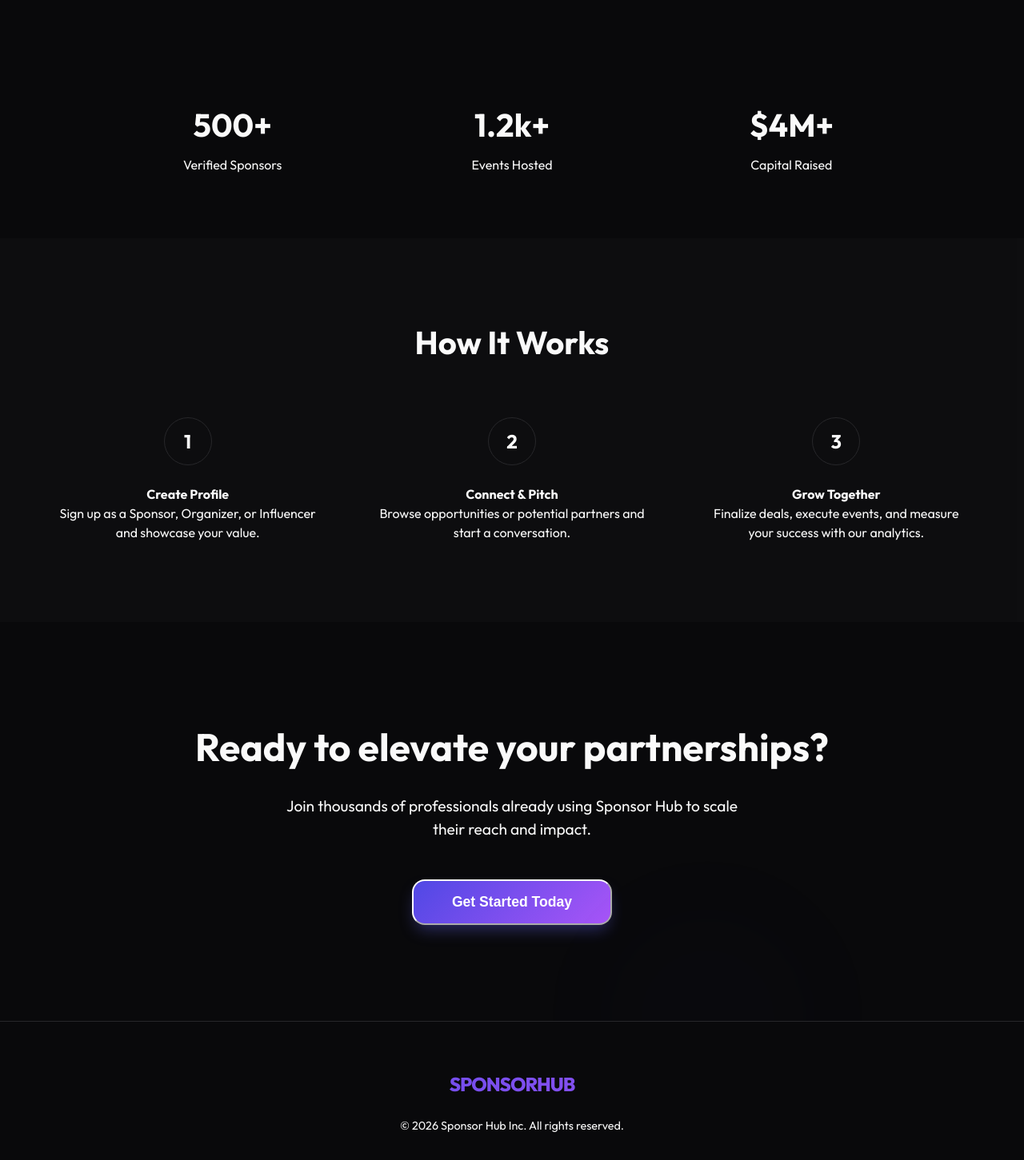
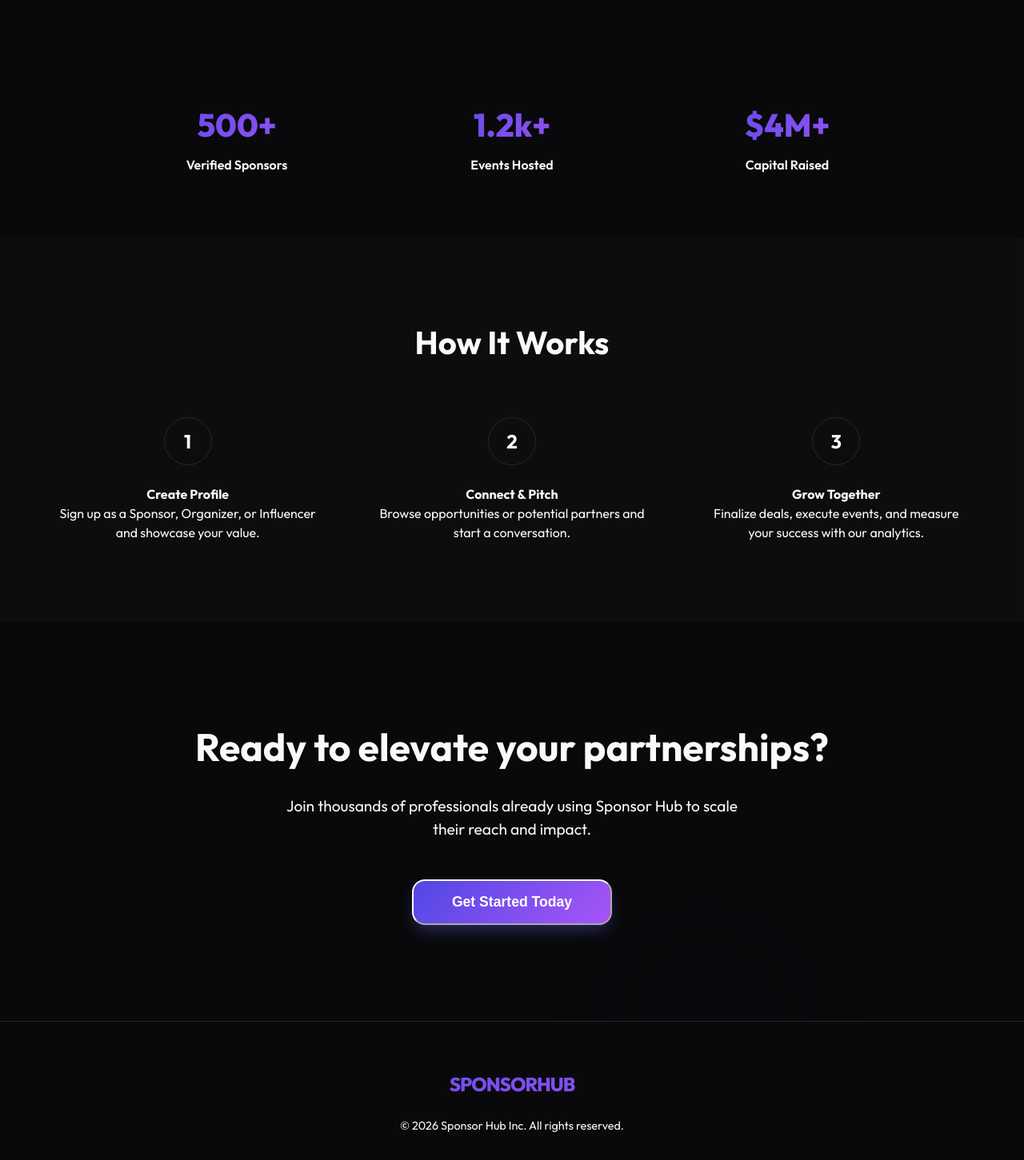
Before and after one commit to Anilchaudhary2810/Sponsorship-Hub, a React (Vite) app in the folder frontend/: page / in a window 1280 px wide. Shown: the part 1330-2781 px from the top of the page at 80% size. Built offline with nearby package versions, Linux system fonts and the light colour scheme; no server answers.

Commit message:
UI update

```diff
--- a/frontend/src/pages/LandingPage.css
+++ b/frontend/src/pages/LandingPage.css
@@ -39,10 +39,48 @@
   font-weight: 500;
   color: var(--text-muted);
   transition: var(--transition);
+  text-decoration: none;
 }
 
 .nav-link:hover {
   color: var(--foreground);
+}
+
+.nav-link-btn {
+  background: none;
+  border: none;
+  font-weight: 500;
+  color: var(--text-muted);
+  transition: var(--transition);
+  cursor: pointer;
+  padding: 0;
+  font-size: 0.9rem;
+}
+
+.nav-link-btn:hover {
+  color: var(--foreground);
+}
+
+.mobile-menu-toggle {
+  display: none;
+  background: none;
+  border: none;
+  color: var(--foreground);
+  font-size: 1.5rem;
+  cursor: pointer;
+}
+
+.mobile-sidebar {
+  position: absolute;
+  top: 100%;
+  left: 0;
+  width: 100%;
+  display: flex;
+  flex-direction: column;
+  padding: 2rem;
+  gap: 1.5rem;
+  border-bottom: 1px solid var(--border);
+  z-index: 1000;
 }
 
 /* Hero Section */
@@ -89,7 +127,7 @@
 
 .hero-btns {
   display: flex;
-  gap: 1.5rem;
+  gap: 1rem;
   flex-wrap: wrap;
   justify-content: center;
 }
@@ -141,6 +179,30 @@
 }
 
 /* Features Section */
+.landing-stats-grid {
+  display: grid;
+  grid-template-columns: repeat(3, 1fr);
+  gap: 2rem;
+  max-width: 1000px;
+  margin: 0 auto;
+}
+
+.stat-value {
+  font-size: 2.5rem;
+  font-weight: 800;
+  margin-bottom: 0.5rem;
+  background: var(--brand-gradient);
+  -webkit-background-clip: text;
+  background-clip: text;
+  -webkit-text-fill-color: transparent;
+}
+
+.stat-label {
+  color: var(--text-muted);
+  font-weight: 600;
+  font-size: 1rem;
+}
+
 .features-section {
   padding: 100px 5%;
   display: grid;
@@ -274,4 +336,31 @@
   .nav-links {
     display: none;
   }
+  .mobile-menu-toggle {
+    display: block;
+  }
+
+  .landing-stats-grid {
+    grid-template-columns: 1fr;
+    gap: 3rem;
+  }
+
+  .hero-title {
+    font-size: 2.8rem;
+  }
+
+  .hero-btns {
+    flex-direction: column;
+    width: 100%;
+    max-width: 300px;
+  }
+
+  .btn-primary, .btn-secondary {
+    width: 100%;
+    text-align: center;
+  }
 }
+
+.fade-in {
+  animation: fadeIn 0.3s ease-out;
+}
--- a/frontend/src/pages/LandingPage.jsx
+++ b/frontend/src/pages/LandingPage.jsx
@@ -10,6 +10,7 @@ const LandingPage = () => {
 
   const [stats, setStats] = React.useState({ sponsors: '500+', events: '1.2k+', capital: '$4M+' });
   const [showBto, setShowBto] = React.useState(false);
+  const [mobileMenuOpen, setMobileMenuOpen] = React.useState(false);
   const audioRef = React.useRef(null);
 
   React.useEffect(() => {
@@ -88,6 +89,8 @@ const LandingPage = () => {
 
       <nav className="landing-nav glass">
         <div className="nav-brand">SPONSORHUB</div>
+
+        {/* Desktop Links */}
         <div className="nav-links">
           <a href="#features" className="nav-link">Features</a>
           <a href="#about" className="nav-link">About</a>
@@ -95,6 +98,22 @@ const LandingPage = () => {
             Login
           </button>
         </div>
+
+        {/* Mobile Toggle */}
+        <button className="mobile-menu-toggle" onClick={() => setMobileMenuOpen(!mobileMenuOpen)}>
+          {mobileMenuOpen ? '✕' : '☰'}
+        </button>
+
+        {/* Mobile Sidebar */}
+        {mobileMenuOpen && (
+          <div className="mobile-sidebar glass fade-in">
+            <a href="#features" className="nav-link" onClick={() => setMobileMenuOpen(false)}>Features</a>
+            <a href="#about" className="nav-link" onClick={() => setMobileMenuOpen(false)}>About</a>
+            <button onClick={() => navigate('/login')} className="btn-primary" style={{ width: '100%', marginTop: '1rem' }}>
+              Login
+            </button>
+          </div>
+        )}
       </nav>
 
       <main>
@@ -142,19 +161,22 @@ const LandingPage = () => {
           ))}
         </section>
 
+        <section id="about" style={{ display: 'none' }}></section>
+
+
         <section id="stats" style={{ padding: '80px 5%', textAlign: 'center' }}>
-          <div style={{ display: 'grid', gridTemplateColumns: 'repeat(auto-fit, minmax(200px, 1fr))', gap: '3rem', maxWidth: '1000px', margin: '0 auto' }}>
-            <div>
-              <h2 style={{ fontSize: '2.5rem', marginBottom: '0.5rem' }}>{stats.sponsors}</h2>
-              <p style={{ color: 'var(--text-muted)' }}>Verified Sponsors</p>
+          <div className="landing-stats-grid">
+            <div className="stat-item">
+              <h2 className="stat-value">{stats.sponsors}</h2>
+              <p className="stat-label">Verified Sponsors</p>
             </div>
-            <div>
-              <h2 style={{ fontSize: '2.5rem', marginBottom: '0.5rem' }}>{stats.events}</h2>
-              <p style={{ color: 'var(--text-muted)' }}>Events Hosted</p>
+            <div className="stat-item">
+              <h2 className="stat-value">{stats.events}</h2>
+              <p className="stat-label">Events Hosted</p>
             </div>
-            <div>
-              <h2 style={{ fontSize: '2.5rem', marginBottom: '0.5rem' }}>{stats.capital}</h2>
-              <p style={{ color: 'var(--text-muted)' }}>Capital Raised</p>
+            <div className="stat-item">
+              <h2 className="stat-value">{stats.capital}</h2>
+              <p className="stat-label">Capital Raised</p>
             </div>
           </div>
         </section>
@@ -197,9 +219,9 @@ const LandingPage = () => {
           &copy; {new Date().getFullYear()} Sponsor Hub Inc. All rights reserved.
         </p>
         <div style={{ display: 'flex', gap: '2rem', justifyContent: 'center' }}>
-          <a href="#" className="nav-link">Privacy Policy</a>
-          <a href="#" className="nav-link">Terms of Service</a>
-          <a href="#" className="nav-link">Contact</a>
+          <button className="nav-link-btn" onClick={() => toast.success("Policy details coming soon!")}>Privacy Policy</button>
+          <button className="nav-link-btn" onClick={() => toast.success("Terms coming soon!")}>Terms of Service</button>
+          <button className="nav-link-btn" onClick={() => toast.success("Contact: support@sponsorhub.com")}>Contact</button>
         </div>
       </footer>
 
--- a/frontend/src/pages/Register.jsx
+++ b/frontend/src/pages/Register.jsx
@@ -163,7 +163,7 @@ const Register = () => {
             </div>
           </div>
 
-          <button type="submit" className="register-button">Register as {role || 'User'}</button>
+          <button type="submit" className="register-button">Register as {role.charAt(0).toUpperCase() + role.slice(1)}</button>
           <p className="register-link">
             Already have an account? <span onClick={() => navigate("/login")}>Login</span>
           </p>
```
